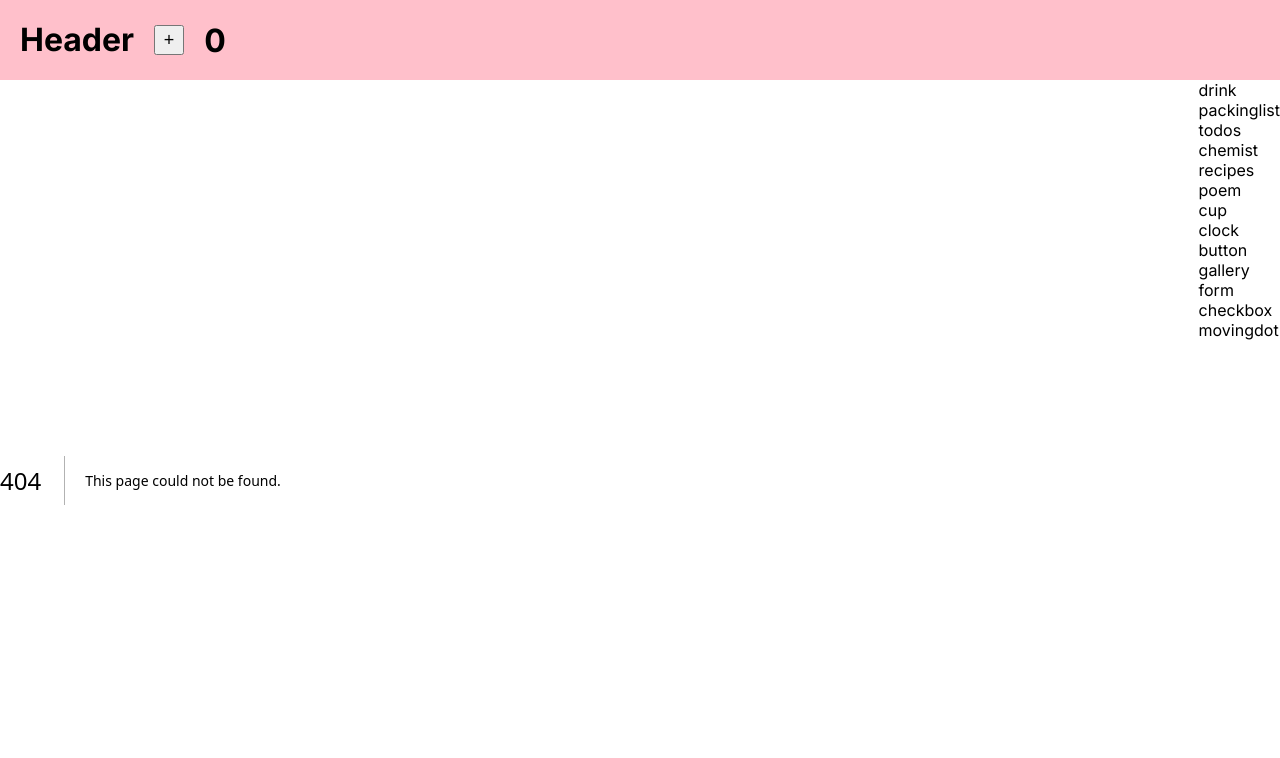
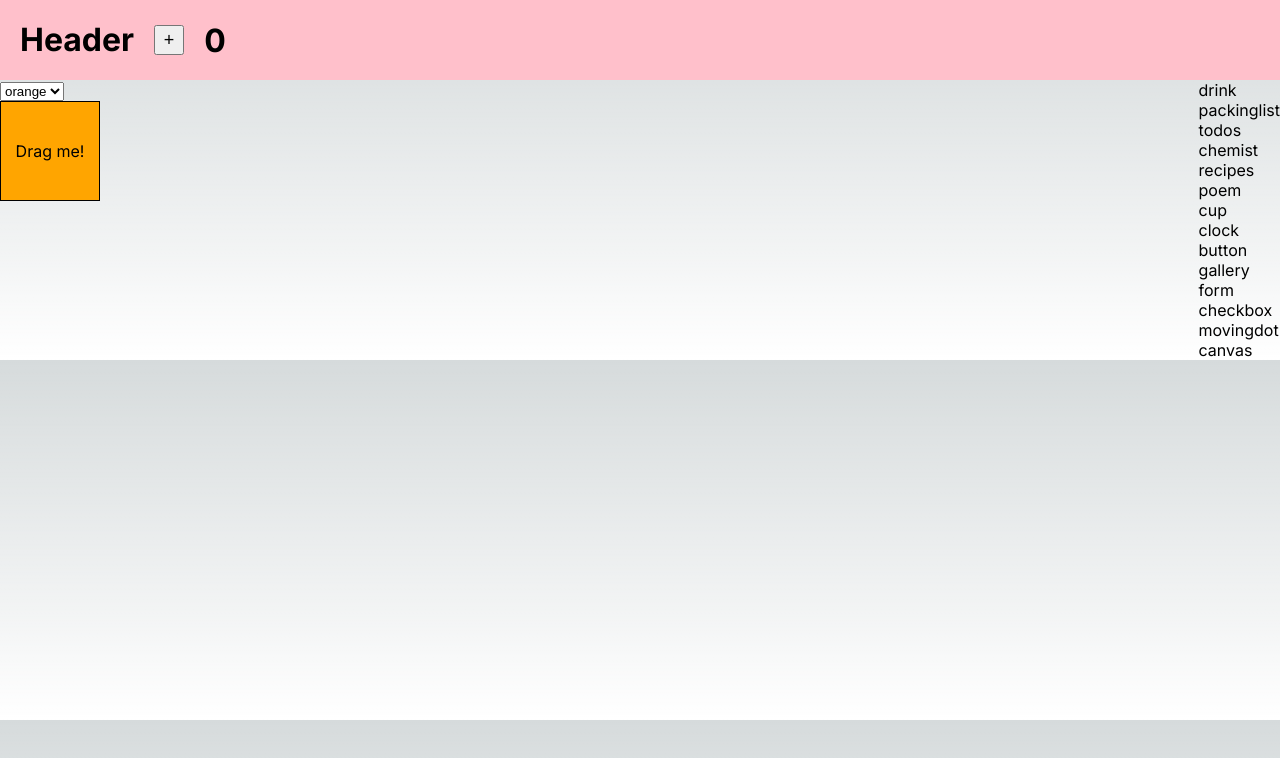
Before and after one commit to kiwichan101kg/next-app-tutorial, a Next.js app: page /canvas in a window 1280 px wide. Before the commit this address had no page. Shown: the top 758 px of the page. Built offline with nearby package versions, Linux system fonts and the light colour scheme.

Commit message:
drag and drop追加

```diff
--- /dev/null
+++ b/src/app/canvas/page.tsx
@@ -0,0 +1,118 @@
+"use client";
+import { ChangeEvent, useState } from "react";
+/**
+ * プルダウンで色が変えられる
+ * ・CanvasコンポでBoxの状態を保持する
+ * ・BoxコンポにBoxの状態を渡す
+ * ・
+ *
+ * ドラッグ&ドロップできる
+ */
+
+type Shape = {
+  color: string;
+  position: { x: number; y: number };
+};
+
+export default function Canvas() {
+  const initialShape: Shape = {
+    color: "orange",
+    position: { x: 0, y: 0 },
+  };
+  const [shape, setShape] = useState<Shape>(initialShape);
+
+  const handleColorChange = (e: ChangeEvent<HTMLSelectElement>) => {
+    setShape({ ...shape, color: e.target.value });
+  };
+
+  const handleMove = (dx: number, dy: number) => {
+    setShape({
+      ...shape,
+      position: { x: shape.position.x + dx, y: shape.position.y + dy },
+    });
+  };
+  return (
+    <>
+      <select onChange={handleColorChange} value={shape.color}>
+        <option value="orange">orange</option>
+        <option value="pink">pink</option>
+        <option value="green">green</option>
+      </select>
+      <Box shape={shape} onMove={handleMove}>
+        Drag me!
+      </Box>
+    </>
+  );
+}
+type LastCoordinates = {
+  x: number;
+  y: number;
+};
+function Box({
+  shape,
+  onMove,
+  children,
+}: {
+  shape: Shape;
+  onMove: (dx: number, dy: number) => void;
+  children: string;
+}) {
+  const [lastCoordinates, setLastCoordinates] =
+    useState<LastCoordinates | null>(null);
+
+  function handlePointerDown(e: React.PointerEvent<HTMLDivElement>) {
+    // e.target.setPointerCapture(e.pointerId);
+    console.log("handlePointerDown");
+
+    setLastCoordinates({
+      x: e.clientX,
+      y: e.clientY,
+    });
+  }
+
+  function handlePointerMove(e: React.PointerEvent<HTMLDivElement>) {
+    if (lastCoordinates) {
+      console.log("handlePointerMove");
+
+      setLastCoordinates({
+        x: e.clientX,
+        y: e.clientY,
+      });
+      const dx = e.clientX - lastCoordinates.x;
+      const dy = e.clientY - lastCoordinates.y;
+      onMove(dx, dy);
+    }
+  }
+
+  function handlePointerUp(e: React.PointerEvent<HTMLDivElement>) {
+    console.log("handlePointerUp");
+
+    setLastCoordinates(null);
+  }
+  return (
+    <>
+      <div
+        onPointerDown={handlePointerDown}
+        onPointerMove={handlePointerMove}
+        onPointerUp={handlePointerUp}
+        style={{
+          width: 100,
+          height: 100,
+          cursor: "grab",
+          backgroundColor: shape.color,
+          position: "absolute",
+          border: "1px solid black",
+          display: "flex",
+          justifyContent: "center",
+          alignItems: "center",
+          transform: `translate(
+            ${shape.position.x}px,
+            ${shape.position.y}px
+          )`,
+        }}
+      >
+        {children}
+      </div>
+    </>
+  );
+}
--- a/src/app/data.ts
+++ b/src/app/data.ts
@@ -13,4 +13,5 @@ export const linkArr: string[] = [
   "form",
   "checkbox",
   "movingdot",
+  "canvas",
 ];
--- a/src/app/movingdot/page.tsx
+++ b/src/app/movingdot/page.tsx
@@ -15,7 +15,7 @@ export default function MovingDot() {
         }}
         style={{
           position: "relative",
-          width: "100vw",
+          width: "1200px",
           height: "100vh",
         }}
       >
```
